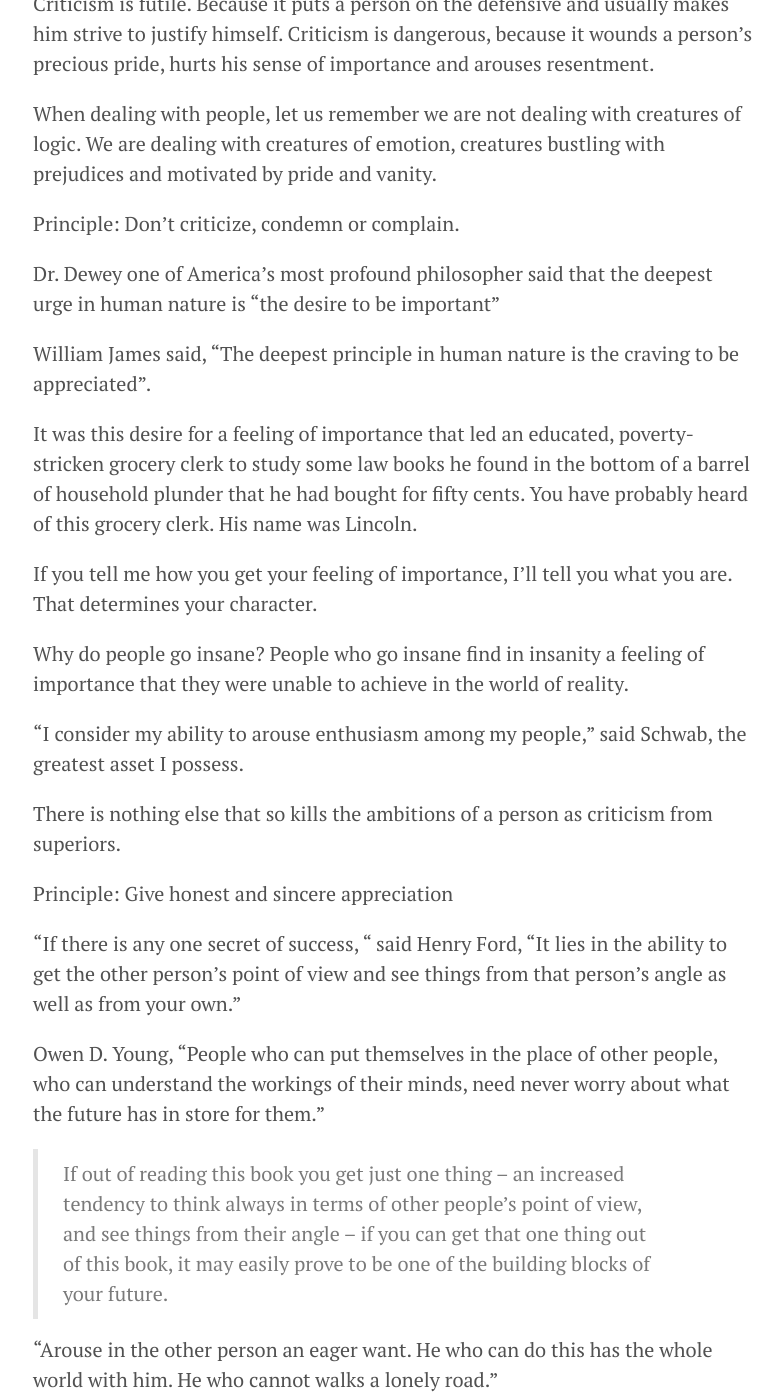
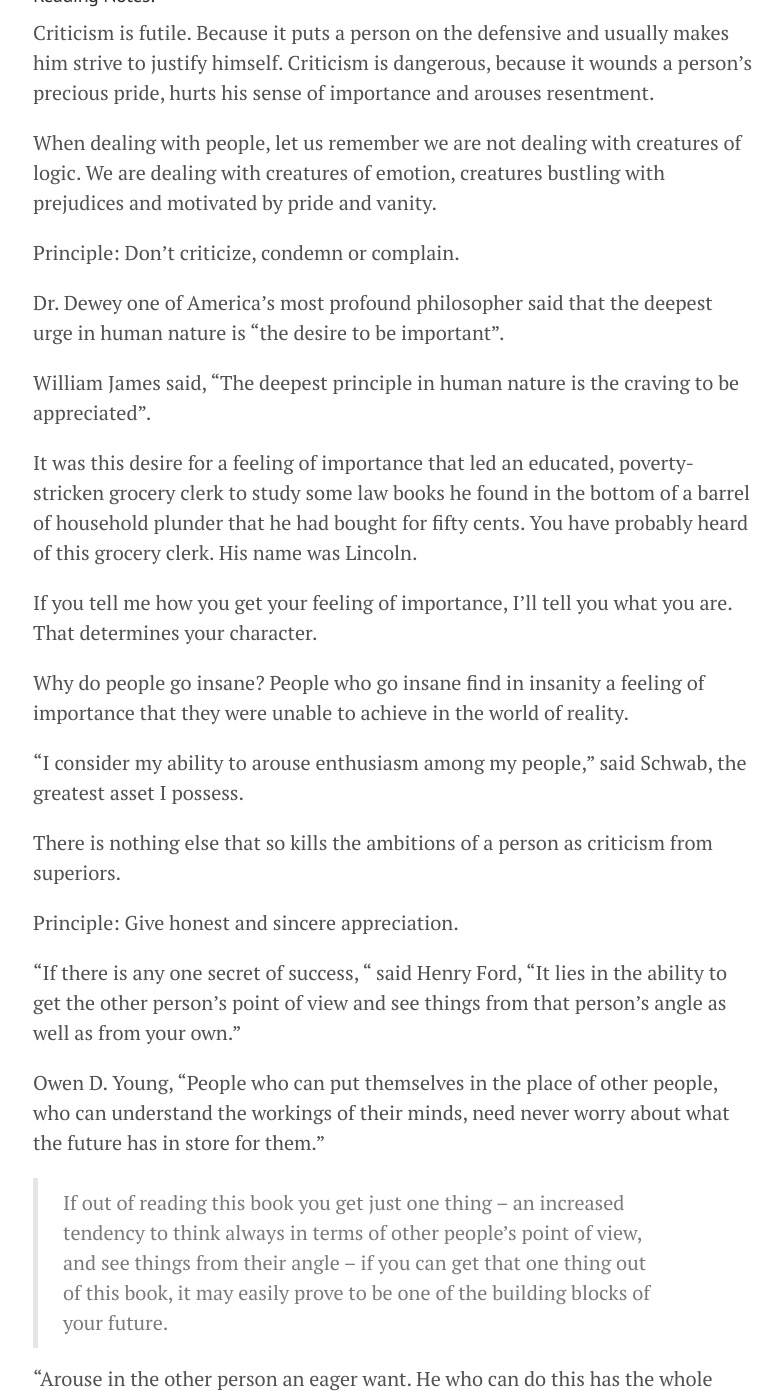
Before and after one commit to alamgirqazi/blog, a Jekyll site: the page built from _posts/2016-12-23-HowToWinFriendsAndInfluencePeople.md, in a window 1280 px wide and 1400 px high, scrolled down 821 px. Shown: the whole window, without its empty margins (247-1029 px from the left). Built offline with Jekyll 4.4.1, drawn with Linux system fonts in a browser that asks for light colours.

Commit message:
typos fixed in dale carnegie book

```diff
--- a/_posts/2016-12-23-HowToWinFriendsAndInfluencePeople.md
+++ b/_posts/2016-12-23-HowToWinFriendsAndInfluencePeople.md
@@ -6,12 +6,15 @@
 
 ![How To Win Friends and Influence People - Dale Carnegie](public/How to Win Friends and Influence People.jpg "How To Win Friends and Influence People - Dale Carnegie")
 
-### rating (10/10)
+**rating (10/10)**
 
 ### This book is a top 5 favourite of most of my mentors and now I know why. A breathtaking and a magnificient read. Everything about this book is perfect.
 
+
+<br>
+
+
 #### Reading Notes:
-
 
 Criticism is futile. Because it puts a person on the defensive and usually makes him strive to justify himself. Criticism is dangerous, because it wounds a person’s precious pride, hurts his sense of importance and arouses resentment.
 
@@ -19,7 +22,7 @@
 
 Principle: Don’t criticize, condemn or complain.
 
-Dr. Dewey one of America’s most profound philosopher said that the deepest urge in human nature is "the desire to be important"
+Dr. Dewey one of America’s most profound philosopher said that the deepest urge in human nature is "the desire to be important".
 
 William James said, “The deepest principle in human nature is the craving to be appreciated”.
 
@@ -33,7 +36,7 @@
 
 There is nothing else that so kills the ambitions of a person as criticism from superiors.
 
-Principle: Give honest and sincere appreciation
+Principle: Give honest and sincere appreciation.
 
 “If there is any one secret of success, “ said Henry Ford, “It lies in the ability to get the other person’s point of view and see things from that person’s angle as well as from your own.”
 
```
